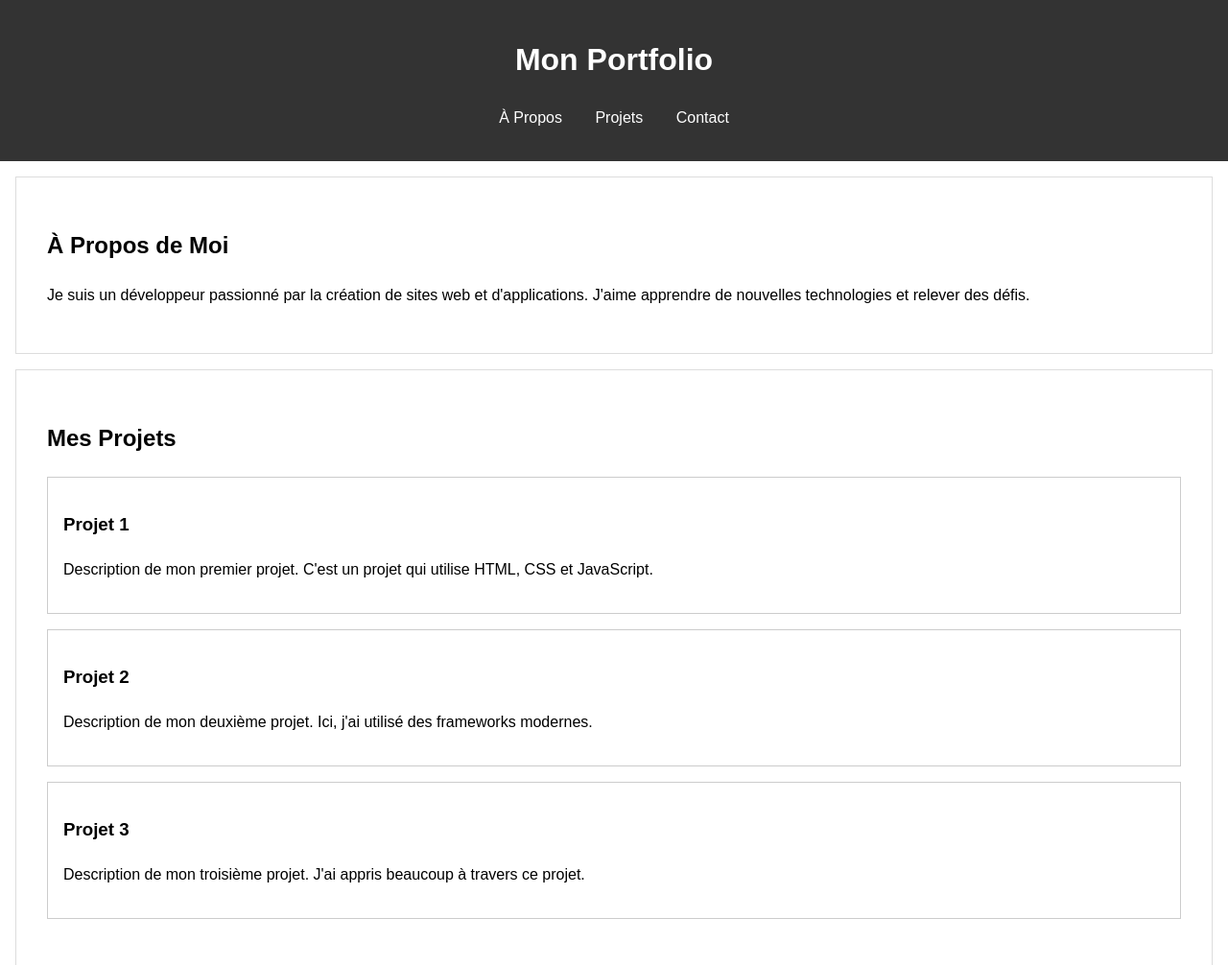
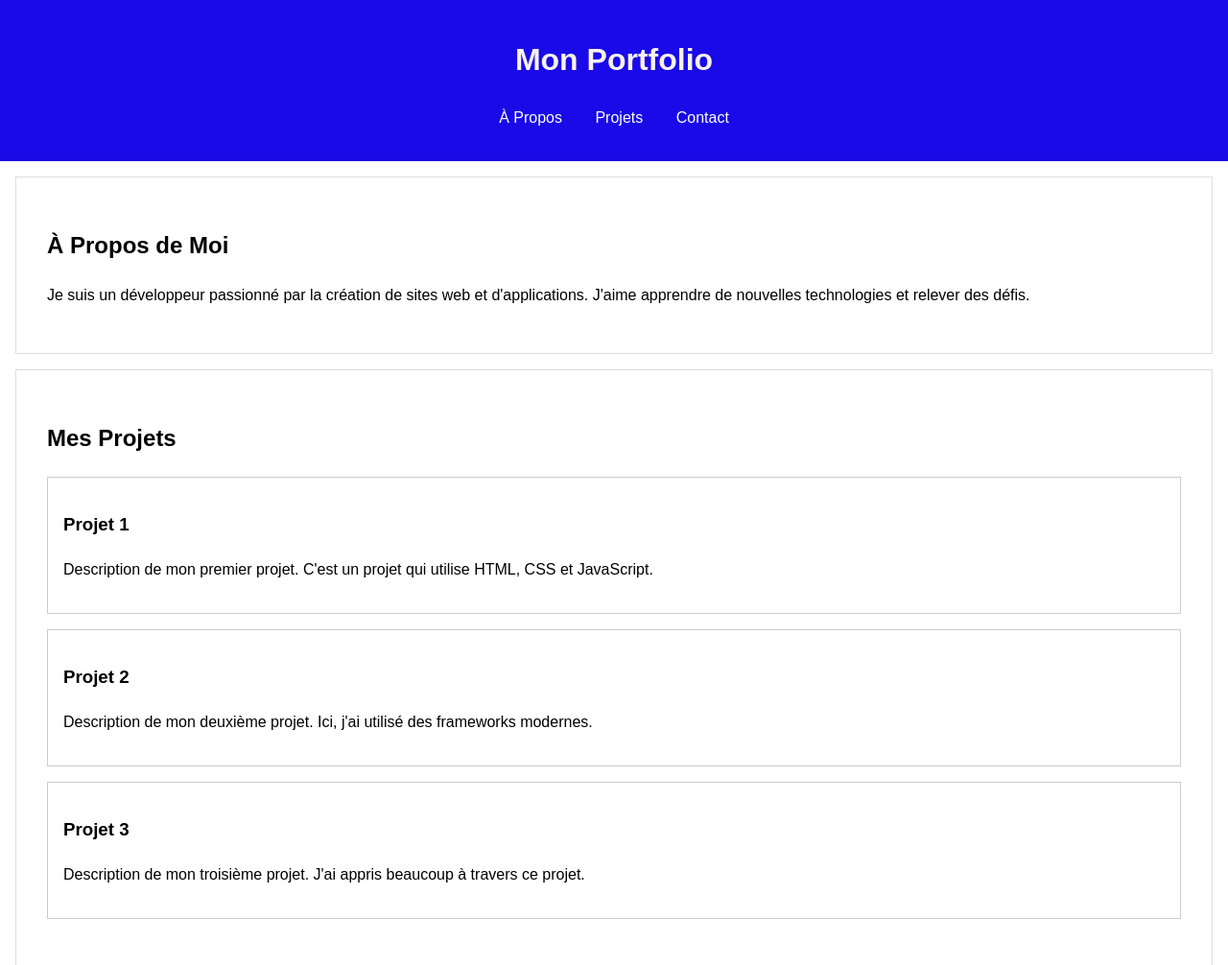
Before and after one commit to bgharsalli/bgharsalli.github.io, a plain HTML site: page index.html in a window 1280 px wide. Shown: the top 1006 px of the page at 96% size. Drawn offline with Linux system fonts and the light colour scheme.

Commit message:
style:modification de couleur

```diff
--- a/index.html
+++ b/index.html
@@ -13,8 +13,8 @@
         }
 
         header {
-            background: #333;
-            color: #fff;
+            background: #190ae7;
+            color: #f7f1f1;
             padding: 1rem 0;
             text-align: center;
         }
@@ -63,7 +63,7 @@
 
         button {
             padding: 0.5rem;
-            background: #333;
+            background: #b90606;
             color: #fff;
             border: none;
             cursor: pointer;
```
